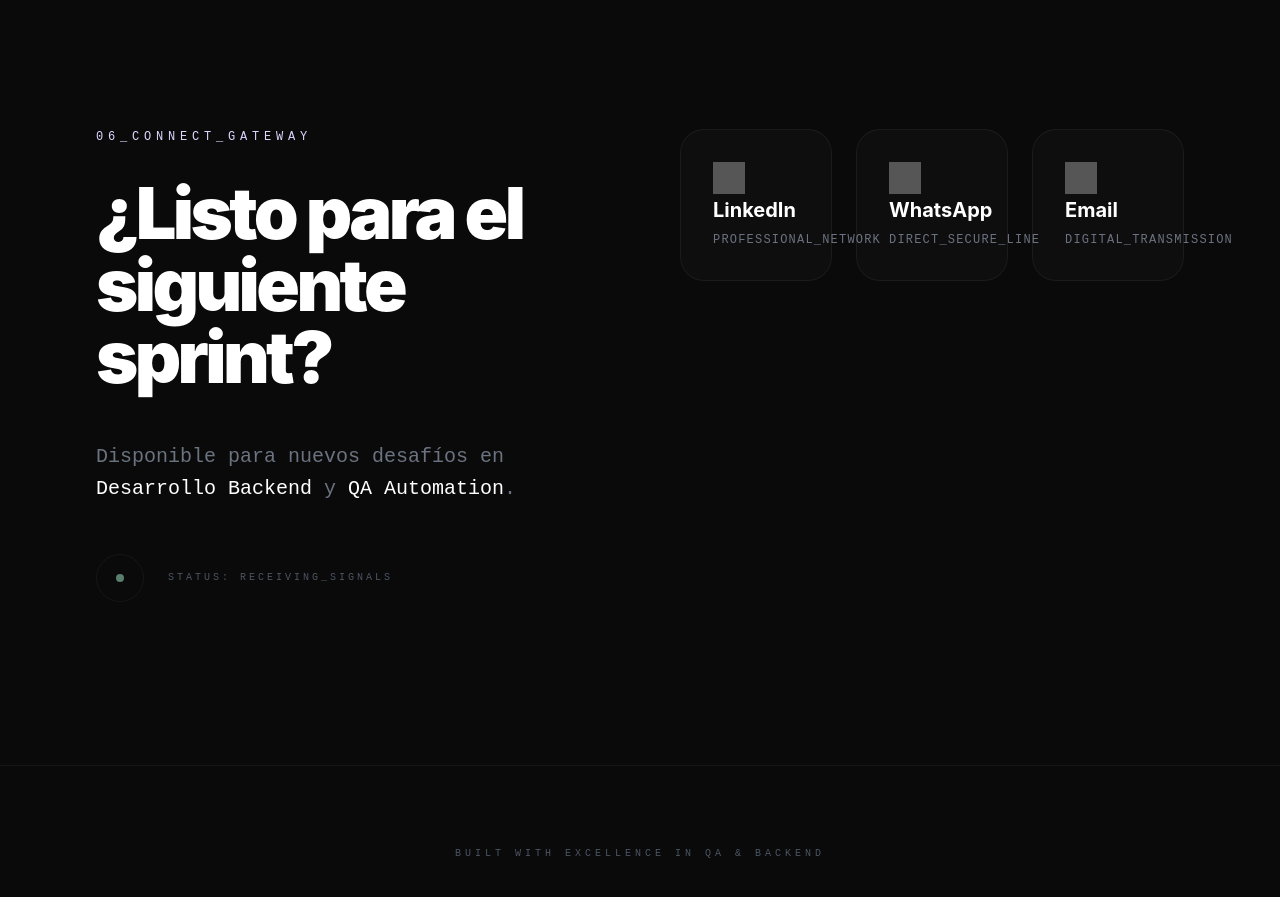
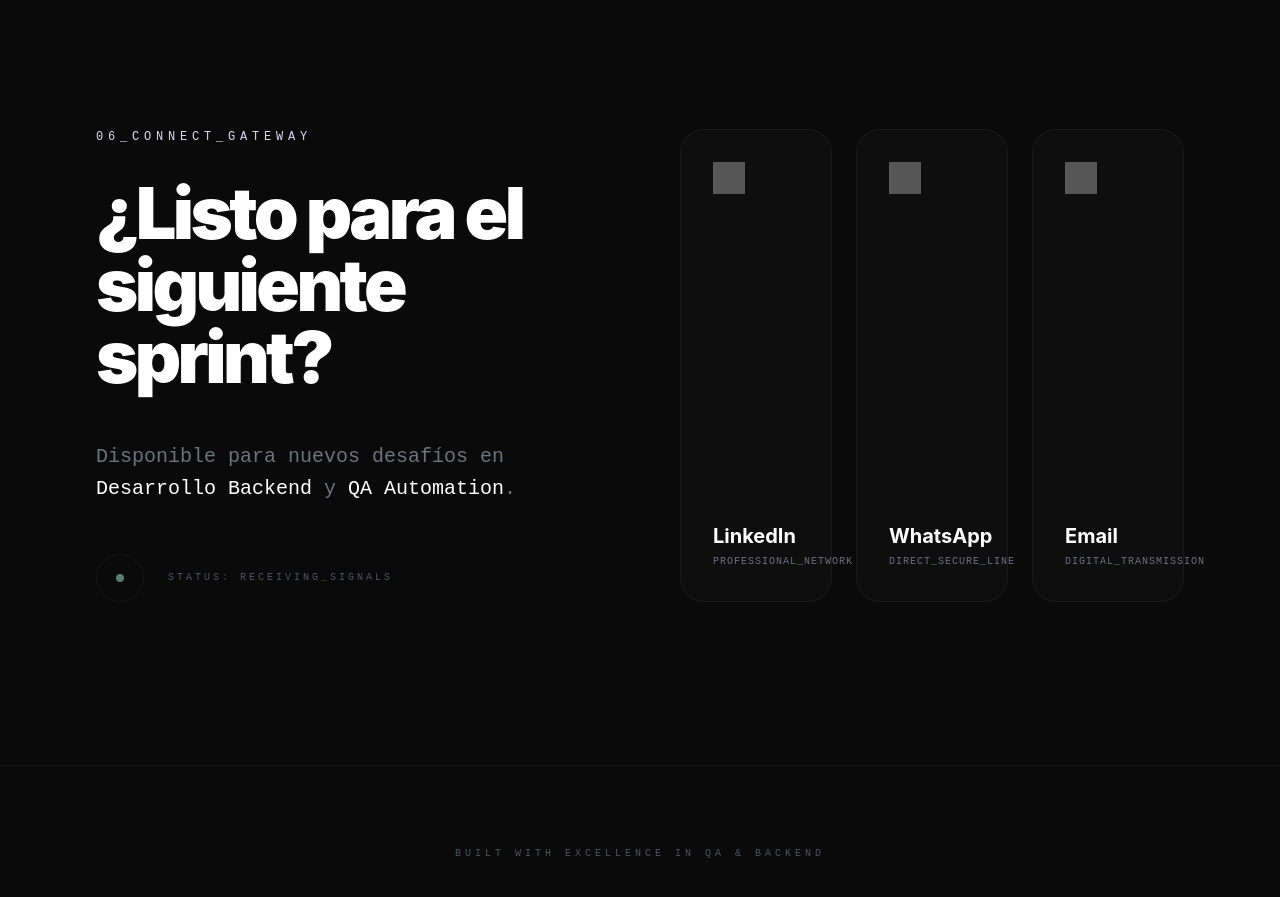
Before and after one commit to hramses1/portfolio, a Vue app: page /#/ in a window 1280 px wide. Shown: the part 5280-6177 px from the top of the page. Built offline with nearby package versions, Linux system fonts and the light colour scheme; grey boxes are pictures that could not be loaded.

Commit message:
fix: resolve contact card overflow and alignment issues by making layout more flexible

```diff
--- a/src/views/SystemHome.vue
+++ b/src/views/SystemHome.vue
@@ -246,29 +246,29 @@ const scrollToSection = (id) => {
 
           <div class="grid grid-cols-1 sm:grid-cols-3 gap-6">
             <!-- LinkedIn -->
-            <a :href="profile.identity.linkedin" target="_blank" class="p-8 border border-white/5 bg-white/[0.02] rounded-3xl hover:border-system-info/50 transition-all group flex flex-col justify-between aspect-square">
+            <a :href="profile.identity.linkedin" target="_blank" class="p-6 md:p-8 border border-white/5 bg-white/[0.02] rounded-3xl hover:border-system-info/50 transition-all group flex flex-col gap-6 text-left min-h-[200px]">
               <img src="https://cdn.simpleicons.org/linkedin/white" class="w-8 h-8 opacity-50 group-hover:opacity-100 transition-all" alt="LinkedIn" />
-              <div>
-                <h4 class="text-xl font-bold text-white mb-2">LinkedIn</h4>
-                <p class="text-xs font-mono text-gray-500 uppercase tracking-widest group-hover:text-system-info transition-colors">Professional_Network</p>
+              <div class="mt-auto">
+                <h4 class="text-xl font-bold text-white mb-1">LinkedIn</h4>
+                <p class="text-[10px] font-mono text-gray-500 uppercase tracking-widest group-hover:text-system-info transition-colors">Professional_Network</p>
               </div>
             </a>
 
             <!-- WhatsApp -->
-            <a :href="`https://wa.me/${profile.identity.phone.replace(/[^0-9]/g, '')}`" target="_blank" class="p-8 border border-white/5 bg-white/[0.02] rounded-3xl hover:border-system-success/50 transition-all group flex flex-col justify-between aspect-square">
+            <a :href="`https://wa.me/${profile.identity.phone.replace(/[^0-9]/g, '')}`" target="_blank" class="p-6 md:p-8 border border-white/5 bg-white/[0.02] rounded-3xl hover:border-system-success/50 transition-all group flex flex-col gap-6 text-left min-h-[200px]">
               <img src="https://cdn.simpleicons.org/whatsapp/white" class="w-8 h-8 opacity-50 group-hover:opacity-100 transition-all" alt="WhatsApp" />
-              <div>
-                <h4 class="text-xl font-bold text-white mb-2">WhatsApp</h4>
-                <p class="text-xs font-mono text-gray-500 uppercase tracking-widest group-hover:text-system-success transition-colors">Direct_Secure_Line</p>
+              <div class="mt-auto">
+                <h4 class="text-xl font-bold text-white mb-1">WhatsApp</h4>
+                <p class="text-[10px] font-mono text-gray-500 uppercase tracking-widest group-hover:text-system-success transition-colors">Direct_Secure_Line</p>
               </div>
             </a>
 
             <!-- Email -->
-            <a :href="`mailto:${profile.identity.email}`" class="p-8 border border-white/5 bg-white/[0.02] rounded-3xl hover:border-system-infra/50 transition-all group flex flex-col justify-between aspect-square">
+            <a :href="`mailto:${profile.identity.email}`" class="p-6 md:p-8 border border-white/5 bg-white/[0.02] rounded-3xl hover:border-system-infra/50 transition-all group flex flex-col gap-6 text-left min-h-[200px]">
               <img src="https://cdn.simpleicons.org/gmail/white" class="w-8 h-8 opacity-50 group-hover:opacity-100 transition-all" alt="Email" />
-              <div>
-                <h4 class="text-xl font-bold text-white mb-2">Email</h4>
-                <p class="text-xs font-mono text-gray-500 uppercase tracking-widest group-hover:text-system-infra transition-colors">Digital_Transmission</p>
+              <div class="mt-auto">
+                <h4 class="text-xl font-bold text-white mb-1">Email</h4>
+                <p class="text-[10px] font-mono text-gray-500 uppercase tracking-widest group-hover:text-system-infra transition-colors">Digital_Transmission</p>
               </div>
             </a>
           </div>
```
